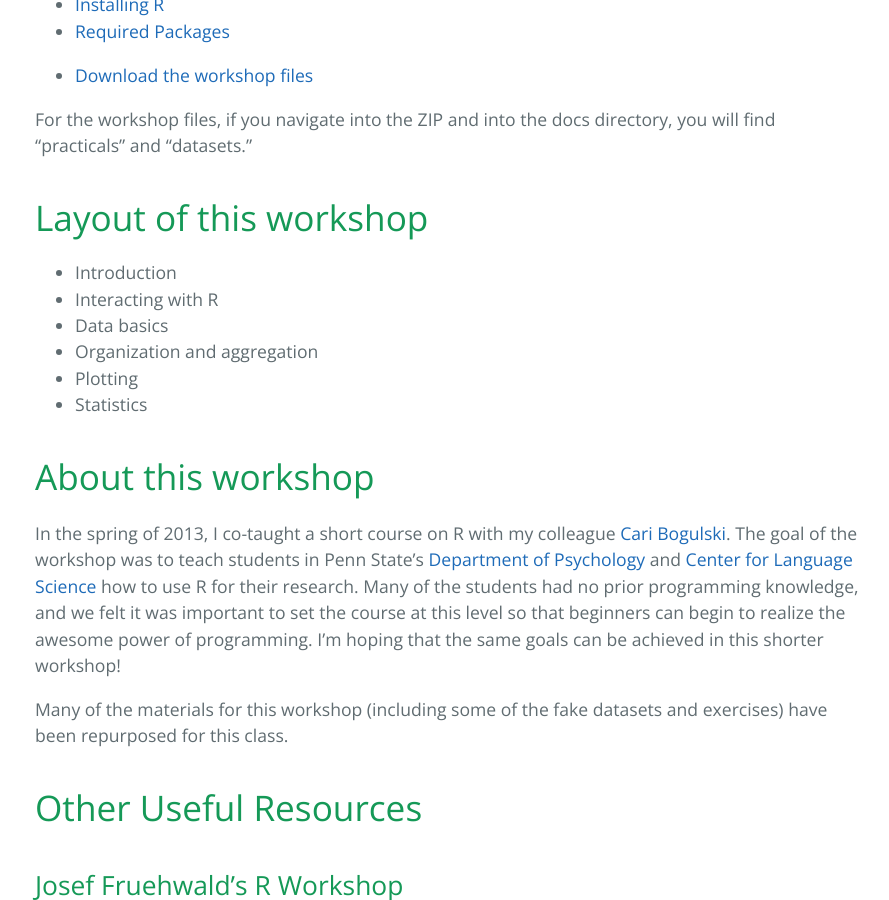
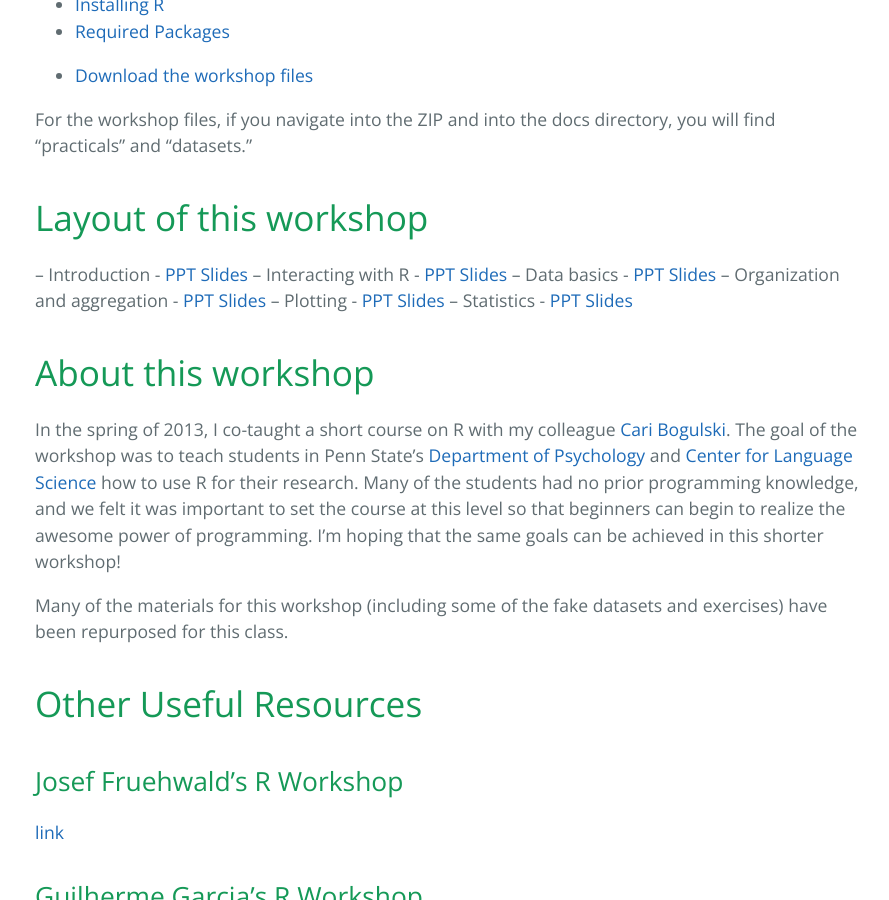
Before and after one commit to jasongullifer/rworkshop, a Jekyll site: the page built from docs/index.md, in a window 1280 px wide and 900 px high, scrolled down 654 px. Shown: the whole window, without its empty margins (189-1078 px from the left). Built offline with Jekyll 4.4.1, drawn with Linux system fonts in a browser that asks for light colours.

Commit message:
added ppts

```diff
--- a/docs/index.md
+++ b/docs/index.md
@@ -20,12 +20,12 @@ For the workshop files, if you navigate into the ZIP and into the docs directory
 Layout of this workshop
 =======================
 
-- Introduction
-- Interacting with R
-- Data basics
-- Organization and aggregation
-- Plotting
-- Statistics
+-- Introduction - [PPT Slides](ppts/01_introduction.pptx)
+-- Interacting with R - [PPT Slides](ppts/02_interact.pptx)
+-- Data basics - [PPT Slides](ppts/03_databasics.pptx)
+-- Organization and aggregation - [PPT Slides](ppts/04_organization.pptx)
+-- Plotting - [PPT Slides](ppts/05_plotting.pptx)
+-- Statistics - [PPT Slides](ppts/06_statistics.pptx)
 
 About this workshop
 ===================
```
